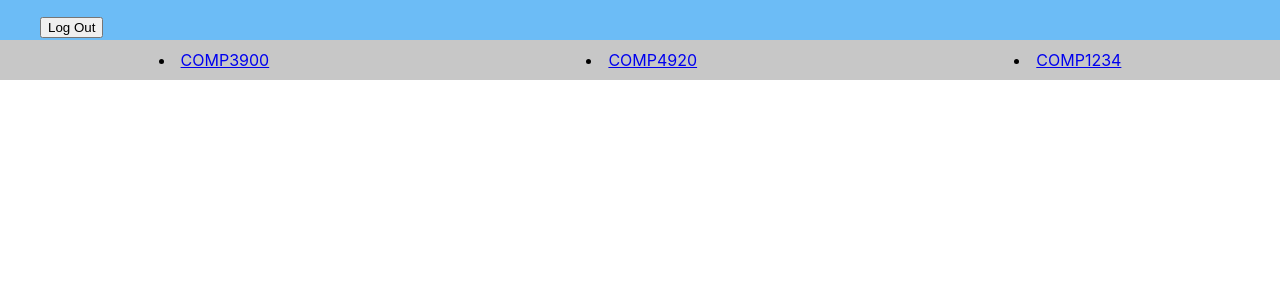
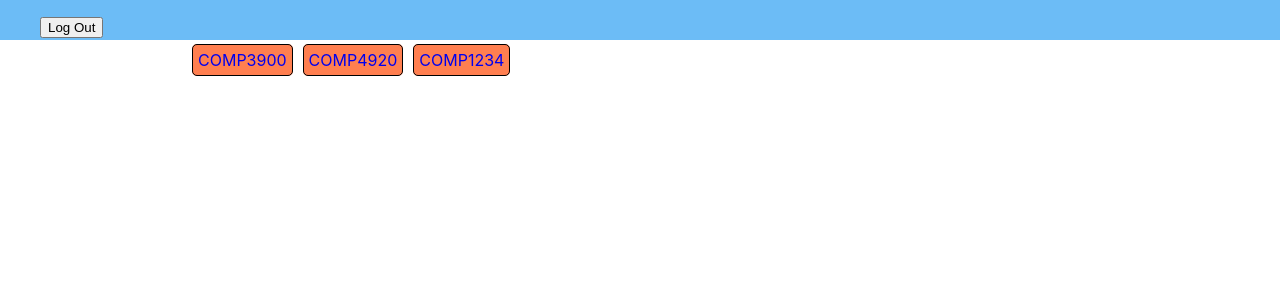
Before and after one commit to RyderAU/capstone-project, a React (Create React App) app in the folder frontend/: page /dashboard in a window 1280 px wide. Shown: the top 300 px of the page. Built offline with nearby package versions, Linux system fonts and the light colour scheme.

Commit message:
Update style

```diff
--- a/frontend/src/components/CourseBar.css
+++ b/frontend/src/components/CourseBar.css
@@ -1,11 +1,21 @@
-.courses-container {
+.course-container {
   display: flex;
-  justify-content: space-around;
+  justify-content: flex-start;
+  padding-left: 15%;
   align-items: center;
   height: 5vh;
-  background-color: #c7c7c7;
+  background-color: white;
+}
+
+.course-item {
+  border: solid 1px black;
+  text-decoration: none;
+  border-radius: 5px;
+  background-color: coral;
+  margin-right: 10px;
+  padding: 5px;
 }
 
 .active-link {
-  background-color: violet;
+  background-color: lightblue;
 }
--- a/frontend/src/components/CourseBar.jsx
+++ b/frontend/src/components/CourseBar.jsx
@@ -10,17 +10,18 @@ function CourseBar({ studentCourses }) {
   return (
     <BrowserRouter>
       <div>
-        <div className="courses-container">
+        <div className="course-container">
           {studentCourses.map((course) => (
-            <li key={course}>
+            <div key={course}>
               {/*Default to chat tab*/}
               <NavLink
                 to={`${url}/${course}/chat`}
+                className="course-item"
                 activeClassName="active-link"
               >
                 {course}
               </NavLink>
-            </li>
+            </div>
           ))}
         </div>
         <Route path={`${path}/:courseid`}>
--- a/frontend/src/components/SideBar.css
+++ b/frontend/src/components/SideBar.css
@@ -1,4 +1,4 @@
-.features-container {
+.feature-container {
   display: flex;
   flex-direction: column;
   align-items: center;
@@ -12,6 +12,10 @@
   overflow-x: hidden;
 }
 
+.feature-item {
+  text-decoration: none;
+}
+
 .active-link {
-  background-color: violet;
+  color: red;
 }
--- a/frontend/src/components/SideBar.jsx
+++ b/frontend/src/components/SideBar.jsx
@@ -12,24 +12,34 @@ function SideBar() {
   return (
     <BrowserRouter>
       <div>
-        <div className="features-container">
-          <ul>
-            <li>
-              <NavLink to={`${url}/chat`} activeClassName="active-link">
+        <div className="feature-container">
+          <div>
+            <NavLink
+              to={`${url}/chat`}
+              className="feature-item"
+              activeClassName="active-link"
+            >
               chat
             </NavLink>
-            </li>
-            <li>
-              <NavLink to={`${url}/outline`} activeClassName="active-link">
+          </div>
+          <div>
+            <NavLink
+              to={`${url}/outline`}
+              className="feature-item"
+              activeClassName="active-link"
+            >
               outline
             </NavLink>
-            </li>
-            <li>
-              <NavLink to={`${url}/calc`} activeClassName="active-link">
+          </div>
+          <div>
+            <NavLink
+              to={`${url}/calc`}
+              className="feature-item"
+              activeClassName="active-link"
+            >
               calc
             </NavLink>
-            </li>
-          </ul>
+          </div>
         </div>
         <Route path={`${path}/chat`}>
           <CourseChat />
```
Lines whose indentation alone changed are shown as unchanged.
